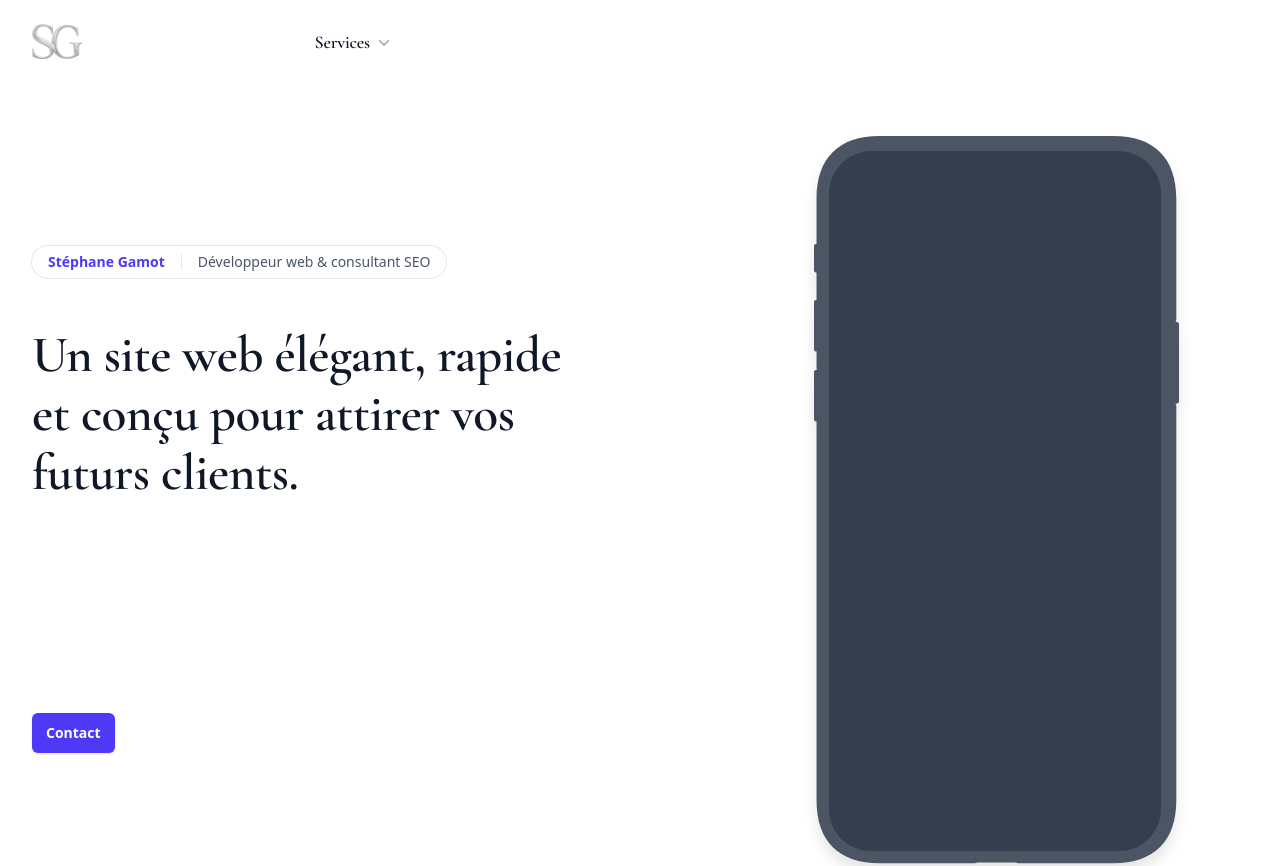
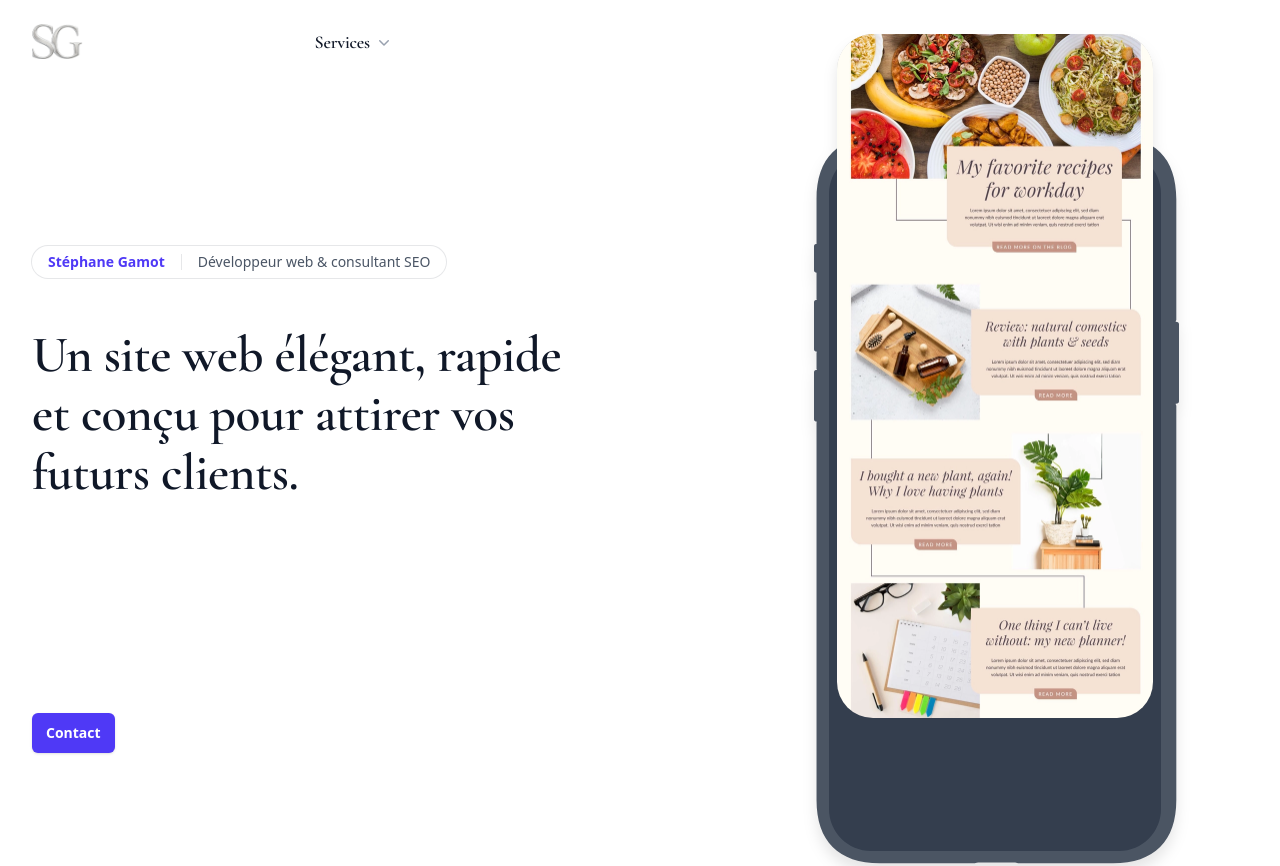
Before and after one commit to StephaneGamot/stephanegamot, a Next.js app: page / in a window 1280 px wide. Shown: the top 866 px of the page. Built offline with nearby package versions, Linux system fonts and the light colour scheme.

Commit message:
Update HeroHomePage.tsx

```diff
--- a/components/heroes/HeroHomePage.tsx
+++ b/components/heroes/HeroHomePage.tsx
@@ -40,28 +40,8 @@ export default function HeroHomePage() {
                     <div className="mt-16 sm:mt-24 lg:mt-0 lg:shrink-0 lg:grow">
                         {/* Conteneur proportionnel au mock (366 × 729) */}
                         <div className="relative mx-auto w-[22.875rem] max-w-full drop-shadow-xl aspect-[366/729]">
-                            {/* Écran (image) — dimensions/position en % du viewBox */}
-                            <div
-                                className="absolute overflow-hidden rounded-[36px]"
-                                style={{
-                                    left: "6.56%",   // 24 / 366
-                                    top: "3.29%",    // 24 / 729
-                                    width: "86.34%", // 316 / 366
-                                    height: "93.84%" // 684 / 729
-                                }}
-                            >
-                                <Image
-                                    src={Test}
-                                    alt="Aperçu d’un site conçu par Stéphane Gamot"
-                                    fill
-                                    sizes="(max-width: 640px) 90vw, 366px"
-                                    className="object-cover" /* retire temporairement l’animation si besoin */
-                                    priority={false}
-                                />
-                            </div>
-
-                            {/* Châssis du téléphone au-dessus */}
-                            <svg role="img" viewBox="0 0 366 729" className="absolute inset-0 z-10 h-full w-full">
+                            {/* Châssis du téléphone — en dessous */}
+                            <svg role="img" viewBox="0 0 366 729" className="absolute inset-0 h-full w-full z-0">
                                 <title>App screenshot</title>
                                 <path
                                     d="M363.315 64.213C363.315 22.99 341.312 1 300.092 1H66.751C25.53 1 3.528 22.99 3.528 64.213v44.68l-.857.143A2 2 0 0 0 1 111.009v24.611a2 2 0 0 0 1.671 1.973l.95.158a2.26 2.26 0 0 1-.093.236v26.173c.212.1.398.296.541.643l-1.398.233A2 2 0 0 0 1 167.009v47.611a2 2 0 0 0 1.671 1.973l1.368.228c-.139.319-.314.533-.511.653v16.637c.221.104.414.313.56.689l-1.417.236A2 2 0 0 0 1 237.009v47.611a2 2 0 0 0 1.671 1.973l1.347.225c-.135.294-.302.493-.49.607v377.681c0 41.213 22 63.208 63.223 63.208h95.074c.947-.504 2.717-.843 4.745-.843l.141.001h.194l.086-.001 33.704.005c1.849.043 3.442.37 4.323.838h95.074c41.222 0 63.223-21.999 63.223-63.212v-394.63c-.259-.275-.48-.796-.63-1.47l-.011-.133 1.655-.276A2 2 0 0 0 366 266.62v-77.611a2 2 0 0 0-1.671-1.973l-1.712-.285c.148-.839.396-1.491.698-1.811V64.213Z"
@@ -72,8 +52,31 @@ export default function HeroHomePage() {
                                     fill="#343E4E"
                                 />
                             </svg>
+
+                            {/* Écran (image) — AU-DESSUS, position en % pour scaler partout */}
+                            <div
+                                className="absolute z-10 overflow-hidden rounded-[36px] animate-float-y-slow"
+                                style={{
+                                    left: "6.56%",   // 24 / 366
+                                    top: "3.29%",    // 24 / 729
+                                    width: "86.34%", // 316 / 366
+                                    height: "93.84%" // 684 / 729
+                                }}
+                            >
+                                {/* fin liseré pour simuler la bordure interne (optionnel mais joli) */}
+                                <div className="pointer-events-none absolute inset-0 rounded-[36px] ring-1 ring-black/30" />
+                                <Image
+                                    src={Test}
+                                    alt="Aperçu d’un site conçu par Stéphane Gamot"
+                                    fill
+                                    sizes="(max-width: 640px) 90vw, 366px"
+                                    className="object-cover"
+                                    priority={false}
+                                />
+                            </div>
                         </div>
                     </div>
+
 
 
                 </div>
```
